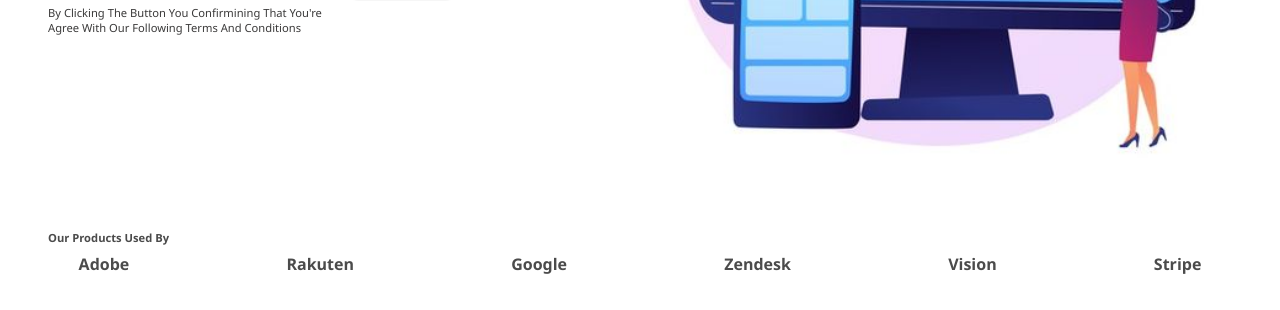
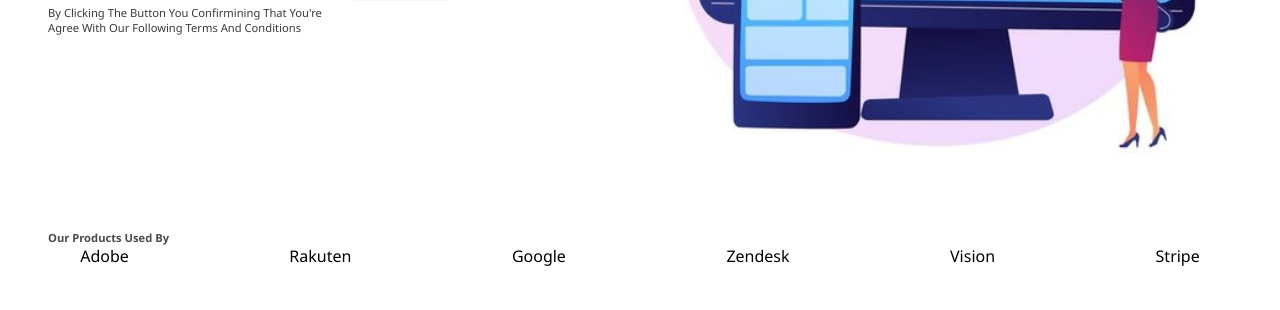
Before and after one commit to ManouBlog/projet_landing-page, a plain HTML site: page index.html in a window 1280 px wide. Shown: the part 490-800 px from the top of the page. Drawn offline with Linux system fonts and the light colour scheme.

Commit message:
ajouts de commentaire pour les balises et ajout de span au footer

```diff
--- a/index.html
+++ b/index.html
@@ -11,6 +11,8 @@
 
     <div class="content">
 
+         <!-- DEBUT DU CONTENT_TOP -->
+
         <div class="content_top">
 
             <h3>storytale</h3>
@@ -20,7 +22,9 @@
             </div>
 
         </div>
+        <!-- FIN DU CONTENT_TOP -->
 
+        <!-- DEBUT DU CONTENT_CENTER -->
         <div class="content_center">
 
             <div class="content_center-left">
@@ -37,18 +41,22 @@
                 <img src="./images/86c4d0f6f9acbf9bdb04500fe8e4c3ea.jpg" alt="illustration_png">
             </div>
         </div>
+       <!-- FIN DU CONTENT_CENTER -->
+
+       <!-- DEBUT DU CONTENT_FOOTER -->
         <div class="content_logo">
             <p>our products used by</p>
             <div class="content_logo-entreprise">
-              <div>Adobe</div>
-              <div>rakuten</div>
-              <div>google</div>
-              <div>zendesk</div>
-              <div>vision</div>
-              <div>stripe</div>
+              <span>Adobe</span>
+              <span>rakuten</span>
+              <span>google</span>
+              <span>zendesk</span>
+              <span>vision</span>
+              <span>stripe</span>
 
             </div>
         </div>
+        <!-- FIN DU CONTENT_FOOTER -->
     </div>
 </body>
 </html>
```
